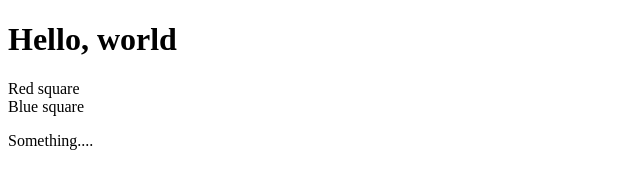
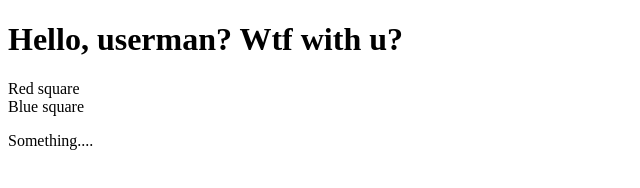
Before and after one commit to Vadim4016/example, a plain HTML site: page index.html in a window 1280 px wide. Shown: the whole page, without its empty margins (0-640 px from the left). Drawn offline with Linux system fonts and the light colour scheme.

Commit message:
change hello text

```diff
--- a/index.html
+++ b/index.html
@@ -5,7 +5,7 @@
   <title>Example for fork</title>
 </head>
 <body>
-<h1>Hello, world</h1>
+<h1>Hello, userman? Wtf with u?</h1>
 <div class="container">
   <div class="red">Red square</div>
   <div class="blue">Blue square</div>
```
